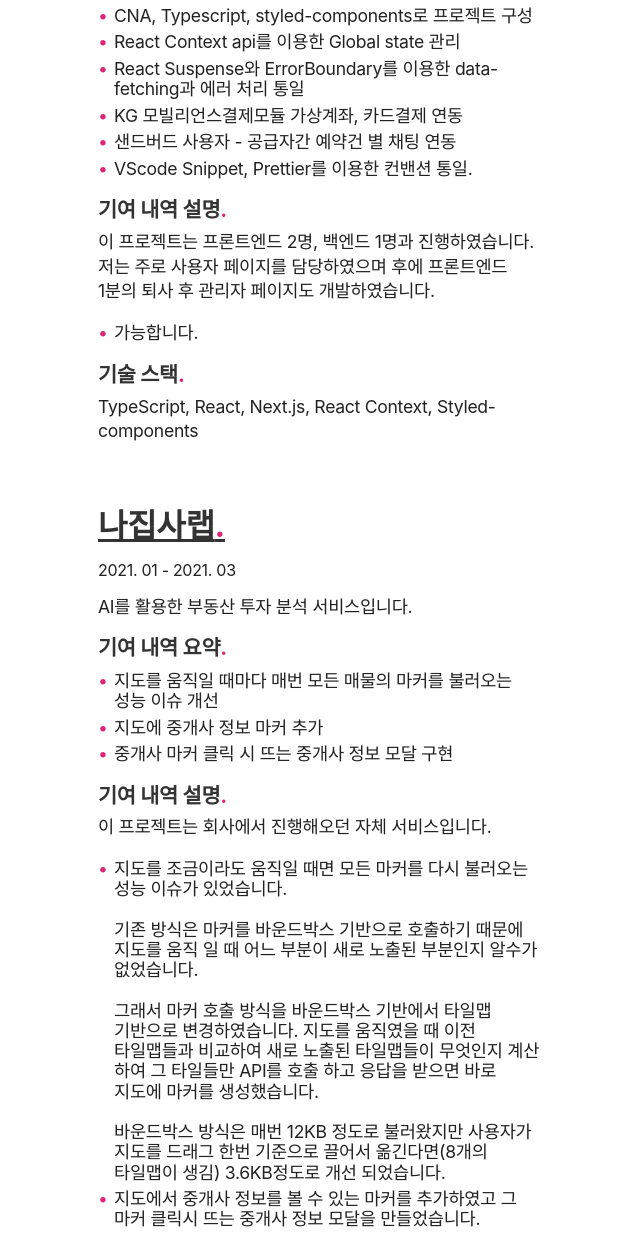
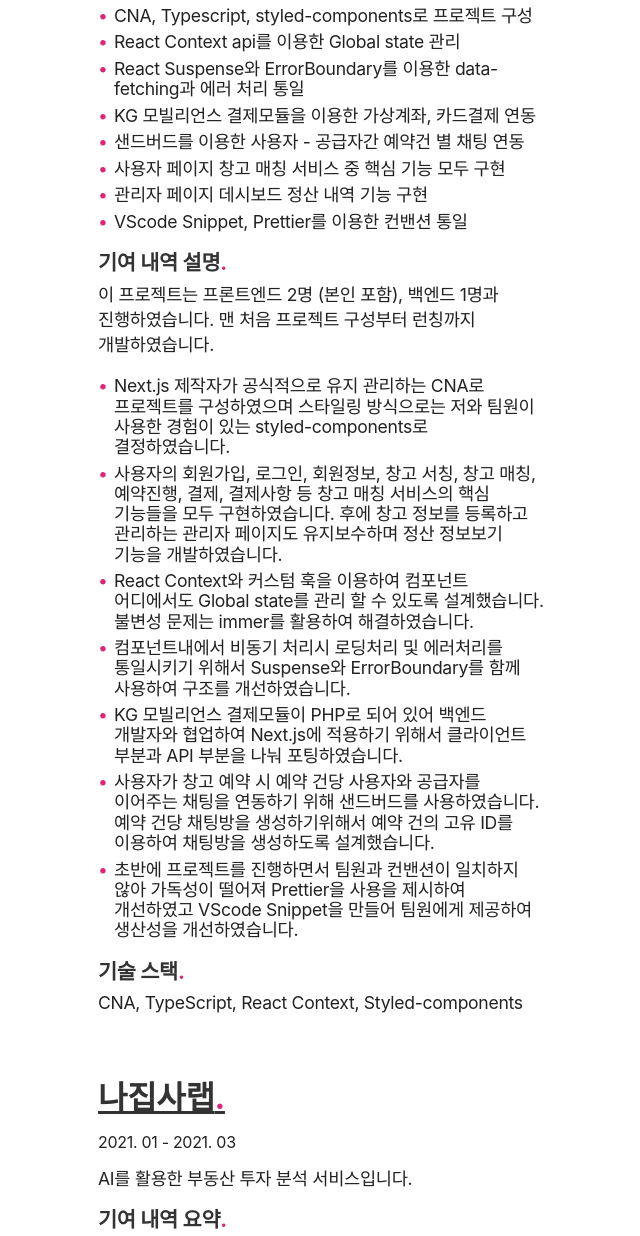
Before and after one commit to choejoonkyung/portfolio, a website built with Parcel: page src/index.html in a window 1280 px wide. Shown: the part 1335-2571 px from the top of the page, without its empty margins (462-1102 px from the left). Built offline with nearby package versions, Linux system fonts and the light colour scheme; a web font is replaced by a local one.

Commit message:
회사 경험 추가

```diff
--- a/src/index.html
+++ b/src/index.html
@@ -134,7 +134,7 @@
             <span class="role">Frontend Developer</span>
             <span>
               <time datetime="2021-01">2021. 01</time> -
-              <time datetime="2021-01">2021. 12</time>
+              <time datetime="2021-12">2021. 12</time>
             </span>
           </div>
           <div class="row-right">
@@ -154,7 +154,8 @@
               <p>
                 창고를 임대하거나 수탁을 맡기고 싶은 사용자와 창고 관리자인
                 공급자를 서로 매칭해주는 서비스입니다. 창고를 서칭하는 사용자
-                페이지와 창고를 등록하고 관리하는 관리자 페이지가 있습니다.
+                페이지와 창고를 등록하고 관리하는 공급자를 위한 관리자 페이지가
+                있습니다.
               </p>
               <h5>기여 내용 요약<span class="period-mark">.</span></h5>
               <ul>
@@ -164,24 +165,60 @@
                   React Suspense와 ErrorBoundary를 이용한 data-fetching과 에러
                   처리 통일
                 </li>
-                <li>KG 모빌리언스결제모듈 가상계좌, 카드결제 연동</li>
-                <li>샌드버드 사용자 - 공급자간 예약건 별 채팅 연동</li>
-                <li>VScode Snippet, Prettier를 이용한 컨밴션 통일.</li>
+                <li>KG 모빌리언스 결제모듈을 이용한 가상계좌, 카드결제 연동</li>
+                <li>샌드버드를 이용한 사용자 - 공급자간 예약건 별 채팅 연동</li>
+                <li>사용자 페이지 창고 매칭 서비스 중 핵심 기능 모두 구현</li>
+                <li>관리자 페이지 데시보드 정산 내역 기능 구현</li>
+                <li>VScode Snippet, Prettier를 이용한 컨밴션 통일</li>
               </ul>
               <h5>기여 내역 설명<span class="period-mark">.</span></h5>
               <p>
-                이 프로젝트는 프론트엔드 2명, 백엔드 1명과 진행하였습니다. 저는
-                주로 사용자 페이지를 담당하였으며 후에 프론트엔드 1분의 퇴사 후
-                관리자 페이지도 개발하였습니다.
+                이 프로젝트는 프론트엔드 2명 (본인 포함), 백엔드 1명과
+                진행하였습니다. 맨 처음 프로젝트 구성부터 런칭까지
+                개발하였습니다.
               </p>
 
               <ul>
-                <li>가능합니다.</li>
+                <li>
+                  Next.js 제작자가 공식적으로 유지 관리하는 CNA로 프로젝트를
+                  구성하였으며 스타일링 방식으로는 저와 팀원이 사용한 경험이
+                  있는 styled-components로 결정하였습니다.
+                </li>
+                <li>
+                  사용자의 회원가입, 로그인, 회원정보, 창고 서칭, 창고 매칭,
+                  예약진행, 결제, 결제사항 등 창고 매칭 서비스의 핵심 기능들을
+                  모두 구현하였습니다. 후에 창고 정보를 등록하고 관리하는 관리자
+                  페이지도 유지보수하며 정산 정보보기 기능을 개발하였습니다.
+                </li>
+                <li>
+                  React Context와 커스텀 훅을 이용하여 컴포넌트 어디에서도
+                  Global state를 관리 할 수 있도록 설계했습니다. 불변성 문제는
+                  immer를 활용하여 해결하였습니다.
+                </li>
+                <li>
+                  컴포넌트내에서 비동기 처리시 로딩처리 및 에러처리를 통일시키기
+                  위해서 Suspense와 ErrorBoundary를 함께 사용하여 구조를
+                  개선하였습니다.
+                </li>
+                <li>
+                  KG 모빌리언스 결제모듈이 PHP로 되어 있어 백엔드 개발자와
+                  협업하여 Next.js에 적용하기 위해서 클라이언트 부분과 API
+                  부분을 나눠 포팅하였습니다.
+                </li>
+                <li>
+                  사용자가 창고 예약 시 예약 건당 사용자와 공급자를 이어주는
+                  채팅을 연동하기 위해 샌드버드를 사용하였습니다. 예약 건당
+                  채팅방을 생성하기위해서 예약 건의 고유 ID를 이용하여 채팅방을
+                  생성하도록 설계했습니다.
+                </li>
+                <li>
+                  초반에 프로젝트를 진행하면서 팀원과 컨밴션이 일치하지 않아
+                  가독성이 떨어져 Prettier을 사용을 제시하여 개선하였고 VScode
+                  Snippet을 만들어 팀원에게 제공하여 생산성을 개선하였습니다.
+                </li>
               </ul>
               <h5>기술 스택<span class="period-mark">.</span></h5>
-              <p>
-                TypeScript, React, Next.js, React Context, Styled-components
-              </p>
+              <p>CNA, TypeScript, React Context, Styled-components</p>
             </div>
             <div class="project">
               <a
@@ -210,23 +247,29 @@
               <p>이 프로젝트는 회사에서 진행해오던 자체 서비스입니다.</p>
               <ul>
                 <li>
+                  <span class="small-paragraph">
                     지도를 조금이라도 움직일 때면 모든 마커를 다시 불러오는 성능
                     이슈가 있었습니다.
-                  <br />
-                  <br />
-                  기존 방식은 마커를 바운드박스 기반으로 호출하기 때문에 지도를
-                  움직 일 때 어느 부분이 새로 노출된 부분인지 알수가 없었습니다.
-                  <br />
-                  <br />
+                  </span>
+
+                  <span class="small-paragraph">
+                    기존 방식은 마커를 바운드박스 기반으로 호출하기 때문에
+                    지도를 움직 일 때 어느 부분이 새로 노출된 부분인지 알수가
+                    없었습니다.
+                  </span>
+
+                  <span class="small-paragraph">
                     그래서 마커 호출 방식을 바운드박스 기반에서 타일맵 기반으로
                     변경하였습니다. 지도를 움직였을 때 이전 타일맵들과 비교하여
                     새로 노출된 타일맵들이 무엇인지 계산 하여 그 타일들만 API를
                     호출 하고 응답을 받으면 바로 지도에 마커를 생성했습니다.
-                  <br />
-                  <br />
-                  바운드박스 방식은 매번 12KB 정도로 불러왔지만 사용자가 지도를
-                  드래그 한번 기준으로 끌어서 옮긴다면(8개의 타일맵이 생김)
-                  3.6KB정도로 개선 되었습니다.
+                  </span>
+
+                  <span class="small-paragraph">
+                    바운드박스 방식은 매번 12KB 정도로 불러왔지만 사용자가
+                    지도를 드래그 한번 기준으로 끌어서 옮긴다면(8개의 타일맵이
+                    생김) 3.6KB정도로 개선 되었습니다.
+                  </span>
                 </li>
                 <li>
                   지도에서 중개사 정보를 볼 수 있는 마커를 추가하였고 그 마커
@@ -293,8 +336,8 @@
         <div class="other">
           <h3>사이드 프로젝트<span class="period-mark">.</span></h3>
           <span class="time"
-            ><time datetime="2020-01">2020. 01</time> -
-            <time datetime="2020-10">2020. 10</time>
+            ><time datetime="2019-12">2019. 12</time> -
+            <time datetime="2020-8">2020. 08</time>
           </span>
           <p>
             기초적인 웹 서비스 구조 개념을 익히기 위해 LAMP stack을 이용하여
@@ -344,7 +387,7 @@
           <h3>프론트엔드<span class="period-mark">.</span></h3>
           <ul>
             <li>React를 이용한 SPA 구성이 가능합니다.</li>
-            <li>Next.js 이용한 SSR, SSG 구성이 가능합니다.</li>
+            <li>Next.js를 이용한 SSR, SSG 구성이 가능합니다.</li>
             <li>
               Javascript, Typescript를 현업에서 능숙하게 사용한 경험이 있습니다.
             </li>
--- a/src/main.css
+++ b/src/main.css
@@ -166,6 +166,11 @@
   padding: 0.2rem 0 0.2rem 1rem;
 }
 
+ul > li > .small-paragraph {
+  display: inline-block;
+  margin-bottom: 0.2rem;
+}
+
 ul > li:before {
   position: absolute;
   left: 0;
```
Lines whose indentation alone changed are shown as unchanged.
